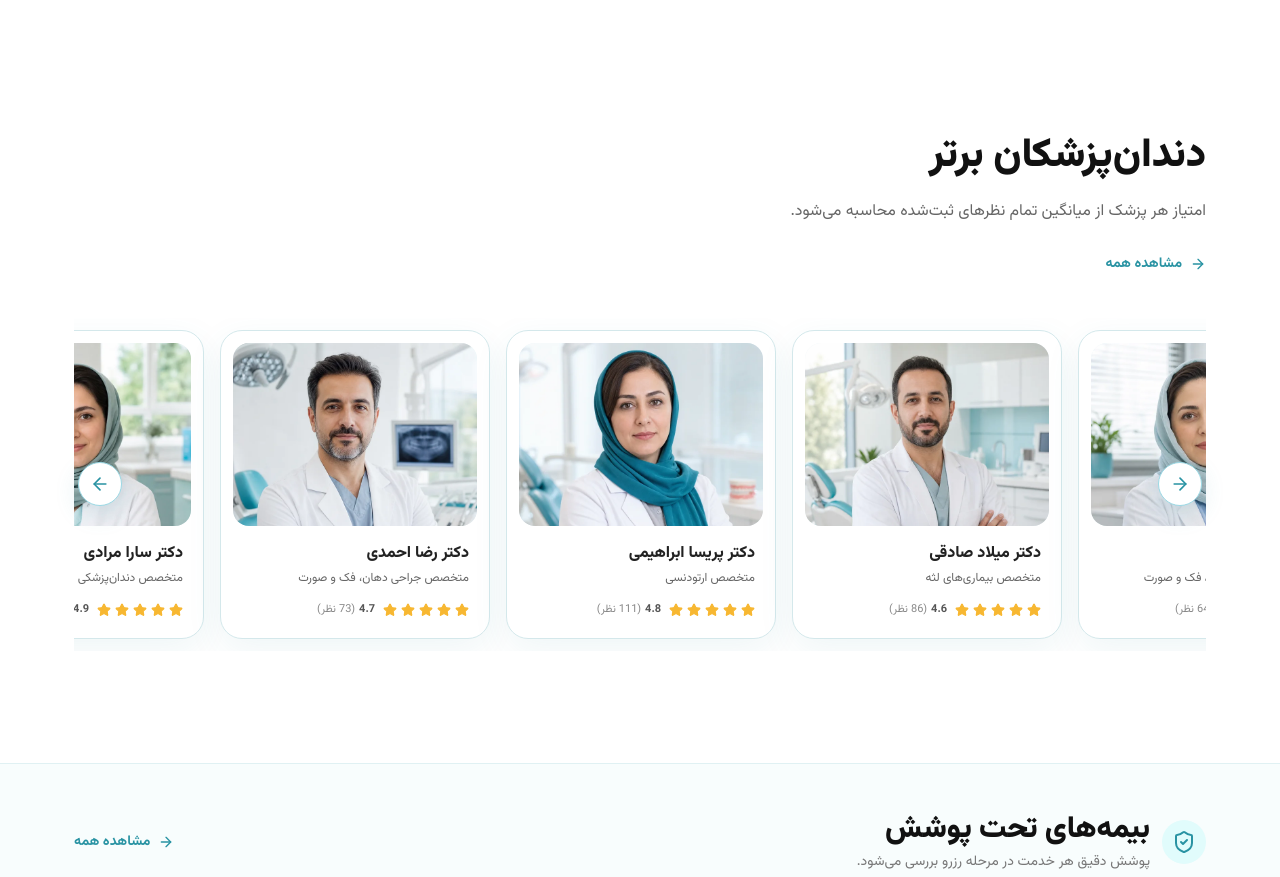
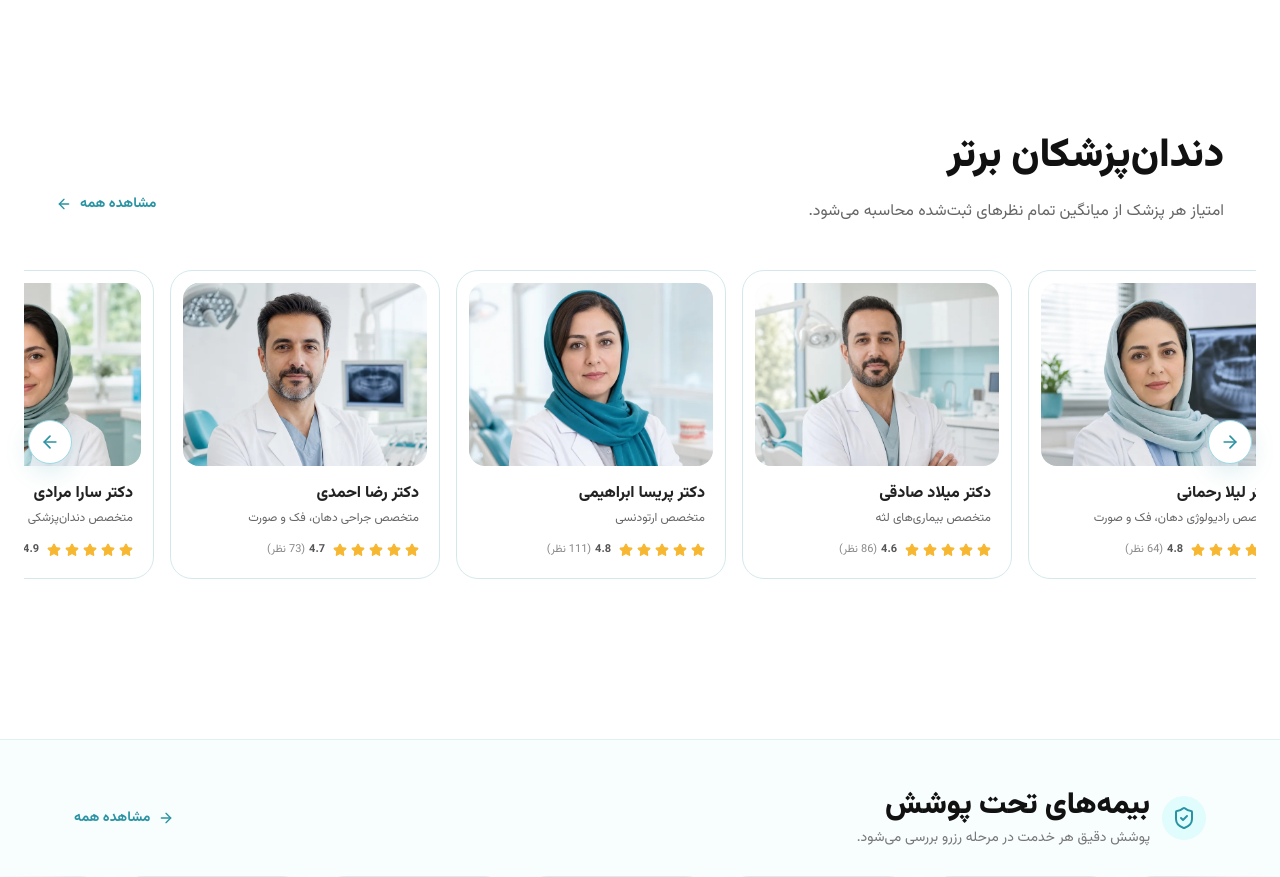
Before and after one commit to alisinasoltani/dentotime, a Next.js app in the folder frontend/: page / in a window 1280 px wide. Shown: the part 1167-2044 px from the top of the page. Built offline with nearby package versions, Linux system fonts and the light colour scheme.

Commit message:
ui: done some visual changes to make the doctors preview section look more formal

```diff
--- a/frontend/components/home/DoctorsPreview.tsx
+++ b/frontend/components/home/DoctorsPreview.tsx
@@ -37,18 +37,18 @@ export default function DoctorsPreview() {
   return (
     <>
       <section className="pb-16 sm:pb-20 lg:pb-28" dir="rtl" aria-labelledby="doctors-title">
-        <div className="mx-auto max-w-[1180px] px-4 sm:px-6">
-          <div className="mb-8 flex items-end justify-between gap-4">
+        <div className="mx-auto w-full px-4 sm:px-6">
+          <div className="mb-8 flex items-end justify-between gap-4 px-2 md:px-8">
             <div>
               <h2 id="doctors-title" className="text-[28px] font-black text-[#111] sm:text-[40px]">دندان‌پزشکان برتر</h2>
               <p className="mt-3 max-w-[620px] text-[15px] leading-7 text-[#666] sm:text-base">
                 امتیاز هر پزشک از میانگین تمام نظرهای ثبت‌شده محاسبه می‌شود.
               </p>
-              <Link href="/doctors" className="mt-4 inline-flex min-h-11 items-center gap-2 text-sm font-bold text-[#2993A3] hover:underline">
-                <ArrowRight className="size-4" aria-hidden="true" />
-                مشاهده همه
-              </Link>
             </div>
+            <Link href="/doctors" className="mt-4 inline-flex min-h-11 items-center gap-2 text-sm font-bold text-[#2993A3] hover:underline">
+              مشاهده همه
+              <ArrowLeft className="size-4" aria-hidden="true" />
+            </Link>
           </div>
 
           <div className="relative">
@@ -58,7 +58,7 @@ export default function DoctorsPreview() {
             <div
               ref={viewportRef}
               onScroll={keepInfinite}
-              className="dento-scrollbar-hidden flex snap-x snap-mandatory gap-4 overflow-x-auto px-2 py-3"
+              className="dento-scrollbar-hidden flex snap-x snap-mandatory gap-4 overflow-x-auto px-2 pb-12 pt-3"
               style={{ direction: "ltr" }}
             >
               {loopedDentists.map((dentist, index) => (
@@ -66,7 +66,7 @@ export default function DoctorsPreview() {
                   key={`${dentist.id}-${index}`}
                   href={`/doctors/${dentist.id}`}
                   dir="rtl"
-                  className="group w-[76vw] max-w-[270px] shrink-0 snap-start overflow-hidden rounded-[22px] border border-[#D4E8EB] bg-white p-3 shadow-[0_12px_36px_rgba(50,139,154,0.08)] transition duration-300 hover:-translate-y-1 hover:border-[#75C1C7] hover:shadow-[0_18px_42px_rgba(50,139,154,0.14)] focus-visible:outline-3 focus-visible:outline-[#75C1C7]/50"
+                  className="group w-[76vw] max-w-[270px] shrink-0 snap-start overflow-hidden rounded-[22px] border border-[#D4E8EB] bg-white p-3 transition duration-300 hover:-translate-y-1 hover:border-[#75C1C7] hover:shadow-[0_18px_42px_rgba(50,139,154,0.14)] focus-visible:outline-3 focus-visible:outline-[#75C1C7]/50"
                 >
                   <Image src={dentist.image} alt={`دکتر ${dentist.firstName} ${dentist.lastName}`} width={480} height={360} sizes="270px" className="aspect-[4/3] w-full rounded-[16px] bg-[#EFF9FB] object-cover object-top" />
                   <div className="px-2 pb-2 pt-4">
```
